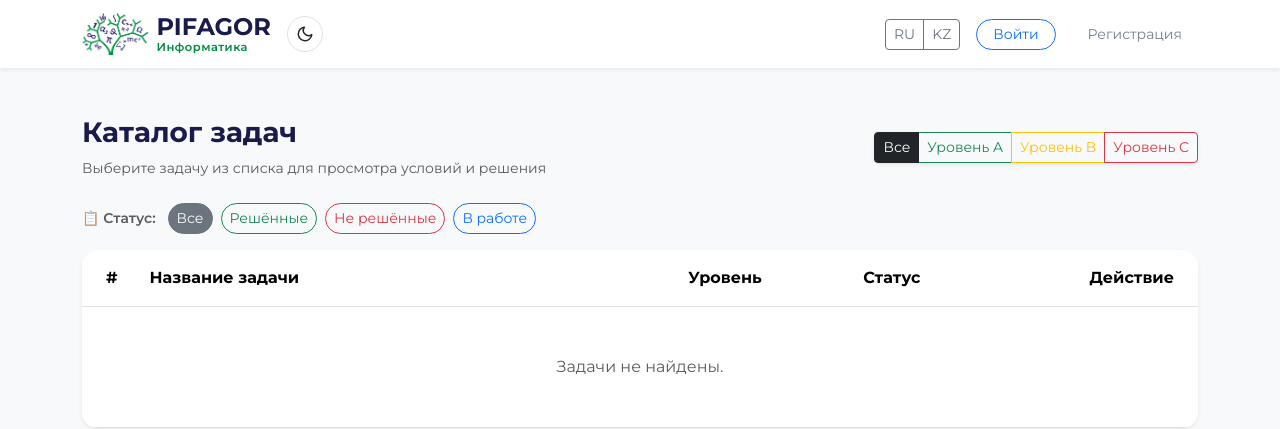
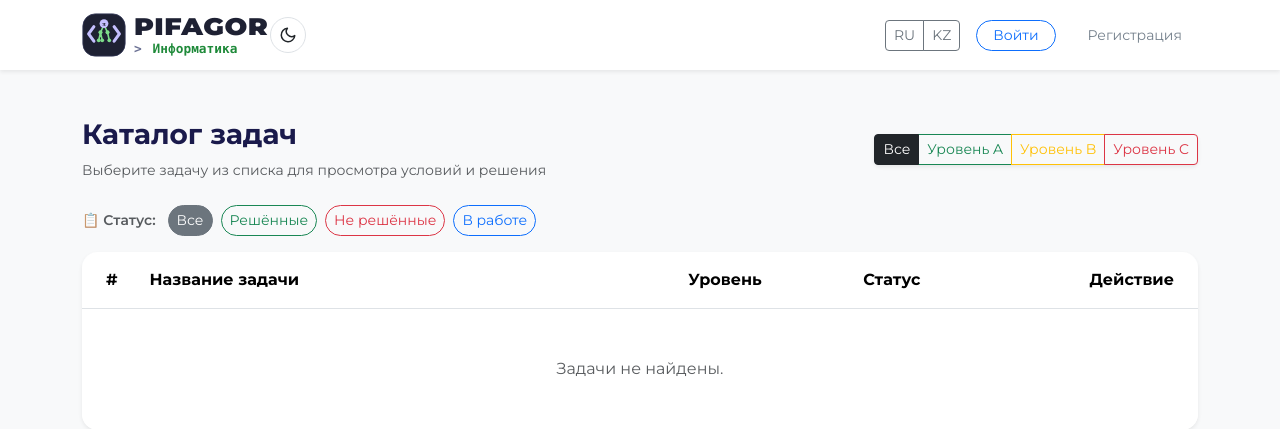
Before and after one commit to nurmash98/pifagor-contest, a Django app: template contest/templates/all_tasks.html in a window 1280 px wide. Shown: the top 429 px of the page. Run offline with Django 5.2, Linux system fonts and the light colour scheme; the template is opened without the code that fills it, so the values that code supplies are empty; parts of the project's set-up code (start-up, migrations or seed data) failed here and were passed over.

Commit message:
Новый логотип: значок </> с деревом и π, PIFAGOR > Информатика; новые иконки сайта
Co-Authored-By: Claude Opus 5.5 <noreply@anthropic.com>
Claude-Session: https://claude.ai/code/session_01YWaXAeXmj81PMKESX31EpP

```diff
--- a/contest/templates/base.html
+++ b/contest/templates/base.html
@@ -22,7 +22,7 @@
     <!-- Подключение шрифта Montserrat -->
     <link rel="preconnect" href="https://fonts.googleapis.com">
     <link rel="preconnect" href="https://fonts.gstatic.com" crossorigin>
-    <link href="https://fonts.googleapis.com/css2?family=Montserrat:wght@400;500;600;700;800&family=Press+Start+2P&display=swap" rel="stylesheet">
+    <link href="https://fonts.googleapis.com/css2?family=Montserrat:wght@400;500;600;700;800;900&family=Press+Start+2P&display=swap" rel="stylesheet">
 
     <!-- Глобальные стили проекта -->
     <style>
@@ -85,11 +85,10 @@
             <div class="d-flex align-items-center gap-3">
                 <a class="navbar-brand fw-bold d-flex align-items-center me-0" href="/">
                     {% if holiday %}<span class="me-2 d-inline-flex">{% include "holiday_flag.html" with uid="nav" h=40 %}</span>{% else %}
-                    <img src="{% static 'icons/logo-tree.png' %}" alt="" height="42" class="me-2 logo-light">
-                    <img src="{% static 'icons/logo-tree-dark.png' %}" alt="" height="42" class="me-2 logo-dark">{% endif %}
+                    <img src="{% static 'img/pifagor-mark.svg' %}" alt="" height="44" width="44" class="me-2 brand-mark">{% endif %}
                     <div class="d-flex flex-column lh-1">
-                        <span style="color: #1a1a4b; font-size: 1.5rem;">PIFAGOR</span>
-                        <div class="brand-sub" style="color: #008b42;">Информатика</div>
+                        <span class="brand-name">PIFAGOR</span>
+                        <div class="brand-sub"><span class="brand-gt">&gt;</span> Информатика</div>
                     </div>
                 </a>
                 <!-- Ночной / дневной режим -->
--- a/contest/templates/theme_head.html
+++ b/contest/templates/theme_head.html
@@ -67,12 +67,19 @@
     [data-bs-theme="dark"] .btn-outline-success { --bs-btn-color: #4fd18b; --bs-btn-border-color: #34a86a; }
     [data-bs-theme="dark"] .text-muted { color: rgba(228, 231, 240, .62) !important; }
     [data-bs-theme="dark"] input[type="date"], [data-bs-theme="dark"] input[type="datetime-local"], [data-bs-theme="dark"] input[type="time"] { color-scheme: dark; }
-    .brand-sub { font-size: .72rem; font-weight: 600; letter-spacing: .04em; margin-top: .2rem; }
-    [data-bs-theme="dark"] .brand-sub { color: #4fd18b !important; }
+    /* логотип PIFAGOR > Информатика */
+    .brand-name { font-family: 'Montserrat', 'Arial Black', sans-serif; font-weight: 900; font-size: 1.5rem; letter-spacing: .02em; color: #1e2133; transform: scaleX(1.12); transform-origin: left; display: inline-block; }
+    .brand-sub { font-family: ui-monospace, 'SF Mono', 'JetBrains Mono', Menlo, Consolas, monospace; font-size: .8rem; font-weight: 700; margin-top: .25rem; color: #1f8a3a; }
+    .brand-gt { color: #6b7194; margin-right: .2rem; }
+    .brand-mark { border-radius: 12px; }
+    [data-bs-theme="dark"] .brand-name { color: #c4bfff !important; }
+    [data-bs-theme="dark"] .brand-sub { color: #7ddc8a !important; }
+    [data-bs-theme="dark"] .brand-gt { color: #8a8fb3; }
     /* телефон: логотип и кнопка меню в одной строке, без лишней полоски у имени */
     @media (max-width: 575.98px) {
-        .navbar-brand span { font-size: 1.12rem !important; }
-        .brand-sub { font-size: .6rem; margin-top: .1rem; }
+        .navbar-brand .brand-name { font-size: 1.12rem !important; }
+        .brand-sub { font-size: .62rem; margin-top: .12rem; }
+        .brand-mark { height: 34px; width: 34px; }
         .navbar-brand img, .navbar-brand svg { height: 30px !important; width: auto; }
         .navbar > .container > .d-flex { gap: .5rem !important; }
         .kz-holiday .container { gap: .5rem !important; flex-wrap: wrap; font-size: .85rem; text-align: center; }
```
Also changed, not shown: contest/templates/login.html (+8 -3 lines), contest/templates/register.html (+8 -3 lines), contest/static/icons/apple-touch-icon.png, contest/static/icons/favicon-64.png, contest/static/icons/favicon.ico, contest/static/icons/icon-192.png, contest/static/icons/icon-512.png, contest/static/icons/icon-maskable-512.png, contest/static/img/pifagor-mark.svg (added).
